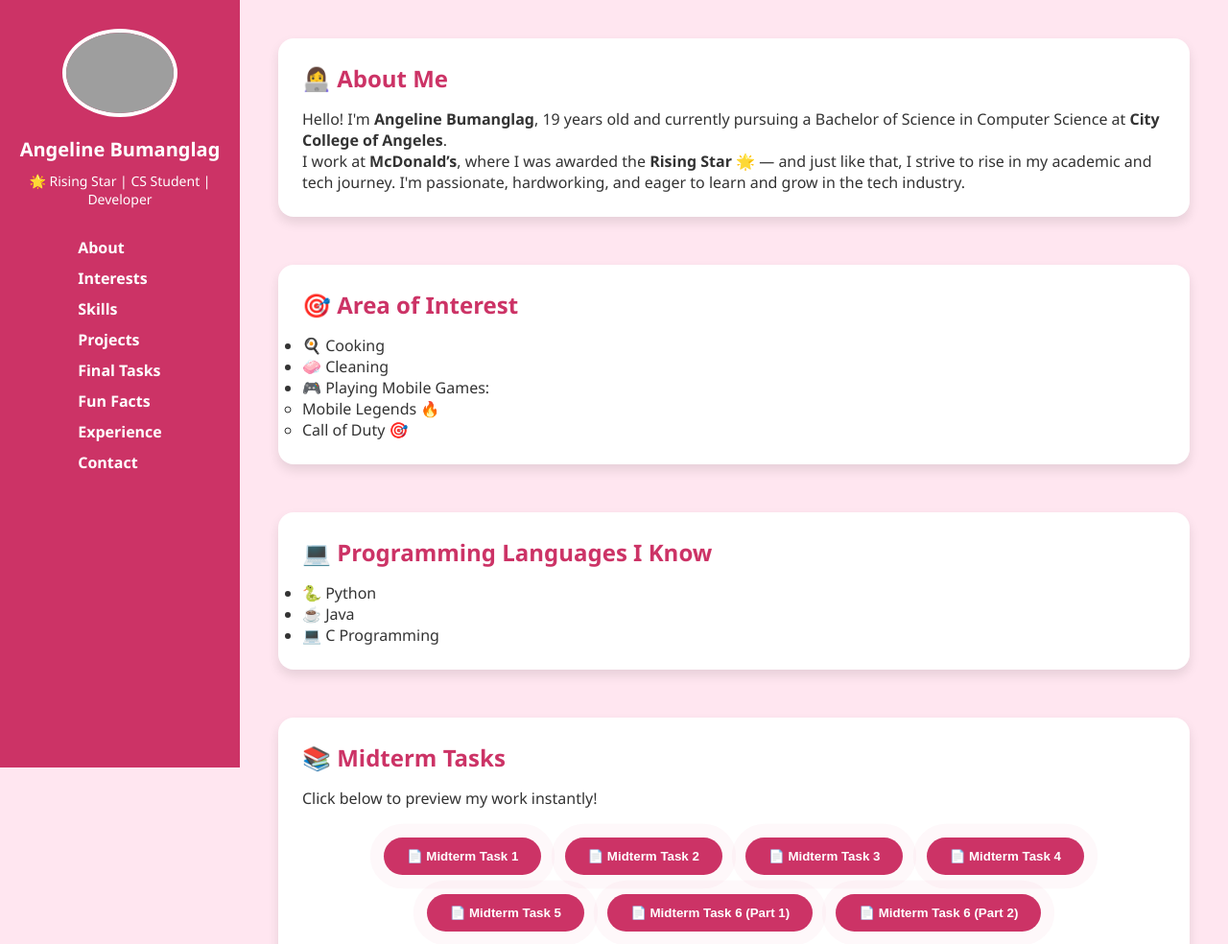
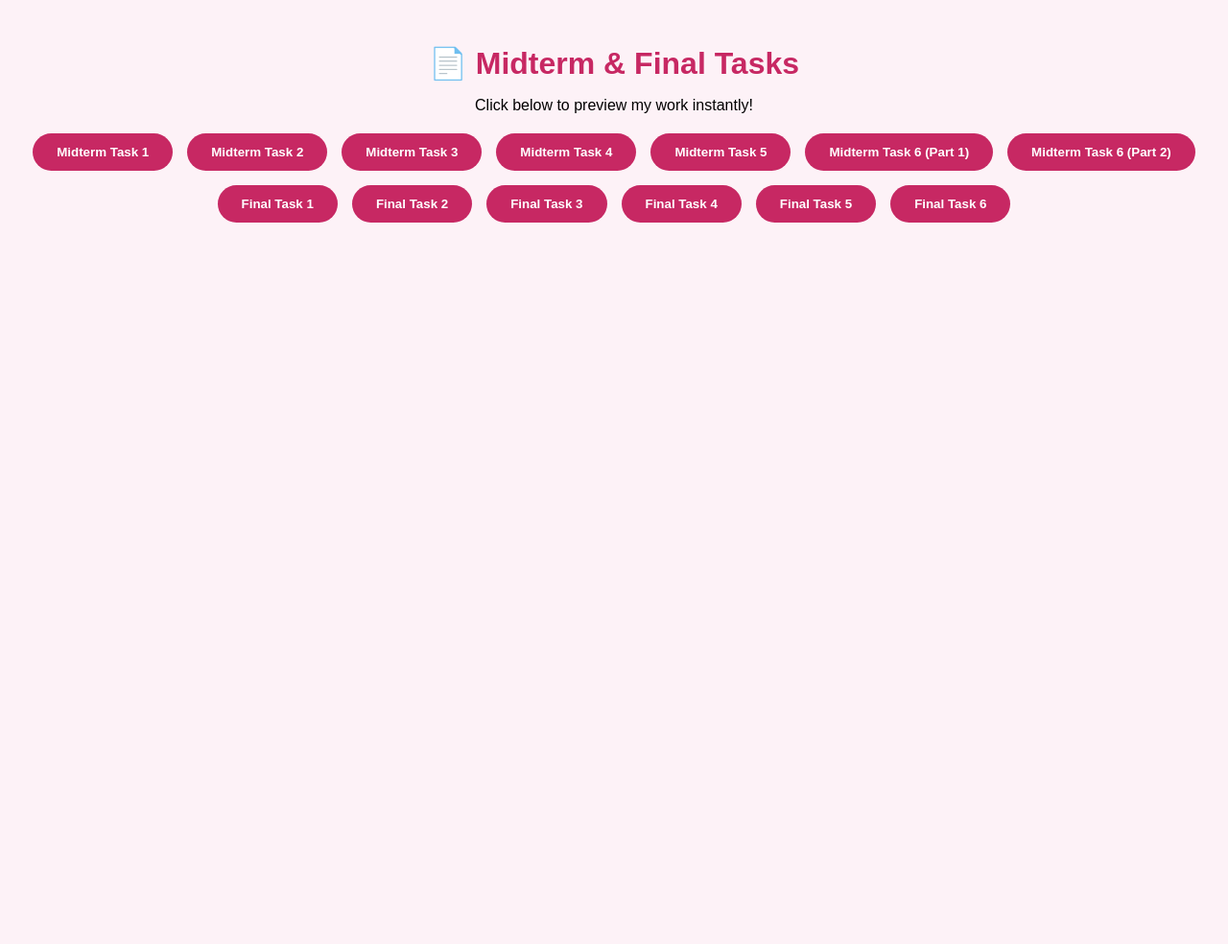
Before and after one commit to abumanglag24-0134-hue/abumanglag24-0134, a plain HTML site: page index.html in a window 1280 px wide. Shown: the top 984 px of the page at 96% size. After the commit the page ends 800 px from the top, so only its background shows below. Drawn offline with Linux system fonts and the light colour scheme; grey boxes are pictures that could not be loaded.

Commit message:
Revamp portfolio layout and update titles
Signed-off-by: Angeline D. Bumanglag <abumanglag24-0134@cca.edu.ph>

```diff
--- a/index.html
+++ b/index.html
@@ -3,259 +3,120 @@
 <head>
 <meta charset="UTF-8">
 <meta name="viewport" content="width=device-width, initial-scale=1.0">
-  <title>🌟 Angeline Bumanglag | Portfolio</title>
+<title>Tasks Preview</title>
+
 <style>
-    * { margin: 0; padding: 0; box-sizing: border-box; }
-
     body {
-      font-family: "Segoe UI", Arial, sans-serif;
-      background-color: #ffe6f0;
-      color: #333;
-      display: flex;
-      min-height: 100vh;
+        font-family: Arial, sans-serif;
+        background-color: #fdf2f7;
+        margin: 0;
+        padding: 20px;
     }
 
-    .sidebar {
-      background: #cc3366;
-      color: white;
-      width: 250px;
-      padding: 30px 20px;
-      display: flex;
-      flex-direction: column;
-      align-items: center;
-      position: fixed;
-      height: 100%;
+    h2 {
+        color: #c72863;
+        font-size: 32px;
+        margin-bottom: 5px;
     }
 
-    .sidebar img {
-      border-radius: 50%;
-      border: 4px solid white;
-      width: 120px;
+    p {
+        font-size: 16px;
         margin-bottom: 20px;
     }
 
-    .sidebar h1 {
-      font-size: 20px;
-      margin-bottom: 10px;
+    .task-section {
         text-align: center;
     }
 
-    .sidebar p {
-      font-size: 14px;
-      margin-bottom: 20px;
-      text-align: center;
+    .task-buttons {
+        display: flex;
+        justify-content: center;
+        flex-wrap: wrap;
+        gap: 15px;
+        margin-bottom: 25px;
     }
 
-    .sidebar nav a {
-      display: block;
-      text-decoration: none;
+    .task-btn {
+        background-color: #c72863;
         color: white;
-      margin: 10px 0;
+        padding: 12px 25px;
+        border-radius: 30px;
+        border: none;
         font-weight: bold;
+        cursor: pointer;
         transition: 0.3s;
+        display: flex;
+        align-items: center;
+        gap: 6px;
     }
 
-    .sidebar nav a:hover { color: #ffe6f0; }
-
-    .main {
-      margin-left: 250px;
-      padding: 40px;
-      flex: 1;
+    .task-btn:hover {
+        background-color: #a41e52;
     }
 
-    section {
-      margin-bottom: 50px;
-      background: white;
-      padding: 25px;
-      border-radius: 16px;
-      box-shadow: 0 6px 12px rgba(0,0,0,0.1);
+    #pdfViewerContainer {
+        width: 100%;
+        height: 700px;
+        background: #ffffff;
+        border: 4px solid #c72863;
+        border-radius: 10px;
+        overflow: hidden;
+        display: none; /* Hidden until a button is clicked */
+        margin-top: 30px;
     }
 
-    h2 { color: #cc3366; margin-bottom: 15px; }
-
-    .pdf-button {
-      display: inline-block;
-      background-color: #cc3366;
-      color: white;
-      padding: 12px 24px;
-      border-radius: 30px;
-      text-decoration: none;
-      font-weight: bold;
-      transition: all 0.3s ease;
-      box-shadow: 0 4px 10px rgba(0,0,0,0.2);
-      text-align: center;
-      animation: pulse 2s infinite;
-      margin: 10px;
-      cursor: pointer;
+    #pdfViewer {
+        width: 100%;
+        height: 100%;
         border: none;
-    }
-
-    .pdf-button:hover {
-      background-color: #ff6699;
-      transform: scale(1.05);
-      box-shadow: 0 6px 14px rgba(0,0,0,0.3);
-    }
-
-    .button-container {
-      text-align: center;
-      margin-top: 20px;
-    }
-
-    @keyframes pulse {
-      0% { box-shadow: 0 0 0 0 rgba(204, 51, 102, 0.6); }
-      70% { box-shadow: 0 0 0 15px rgba(204, 51, 102, 0); }
-      100% { box-shadow: 0 0 0 0 rgba(204, 51, 102, 0); }
-    }
-
-    iframe {
-      width: 100%;
-      height: 600px;
-      border: 2px solid #cc3366;
-      border-radius: 10px;
-      margin-top: 20px;
-    }
-
-    footer {
-      text-align: center;
-      margin-top: 30px;
-      font-style: italic;
-      color: #555;
     }
 </style>
 </head>
+
 <body>
-  <aside class="sidebar">
-    <img src="https://avatars.githubusercontent.com/u/227550422?v=4" alt="Angeline's Picture">
-    <h1>Angeline Bumanglag</h1>
-    <p>🌟 Rising Star | CS Student | Developer</p>
-    <nav>
-      <a href="#about">About</a>
-      <a href="#interests">Interests</a>
-      <a href="#skills">Skills</a>
-      <a href="#projects">Projects</a>
-      <a href="#finaltasks">Final Tasks</a>
-      <a href="#fun">Fun Facts</a>
-      <a href="#experience">Experience</a>
-      <a href="#contact">Contact</a>
-    </nav>
-  </aside>
 
-  <main class="main">
-
-    <!-- ABOUT -->
-    <section id="about">
-      <h2>👩‍💻 About Me</h2>
-      <p>Hello! I'm <b>Angeline Bumanglag</b>, 19 years old and currently pursuing a Bachelor of Science in Computer Science at <b>City College of Angeles</b>.</p>
-      <p>I work at <b>McDonald’s</b>, where I was awarded the <b>Rising Star</b> 🌟 — and just like that, I strive to rise in my academic and tech journey. I'm passionate, hardworking, and eager to learn and grow in the tech industry.</p>
-    </section>
-
-    <!-- INTERESTS -->
-    <section id="interests">
-      <h2>🎯 Area of Interest</h2>
-      <ul>
-        <li>🍳 Cooking</li>
-        <li>🧼 Cleaning</li>
-        <li>🎮 Playing Mobile Games:
-          <ul>
-            <li>Mobile Legends 🔥</li>
-            <li>Call of Duty 🎯</li>
-          </ul>
-        </li>
-      </ul>
-    </section>
-
-    <!-- SKILLS -->
-    <section id="skills">
-      <h2>💻 Programming Languages I Know</h2>
-      <ul>
-        <li>🐍 Python</li>
-        <li>☕ Java</li>
-        <li>💻 C Programming</li>
-      </ul>
-    </section>
-
-    <!-- MIDTERM TASKS -->
-    <section id="projects">
-      <h2>📚 Midterm Tasks</h2>
+<!-- ========================================================= -->
+<!-- 🔴 BUTTONS SECTION (ALL TASKS TOGETHER) -->
+<!-- ========================================================= -->
+<div class="task-section">
+    <h2>📄 Midterm & Final Tasks</h2>
     <p>Click below to preview my work instantly!</p>
 
-      <div class="button-container">
-        <button class="pdf-button" onclick="showPDF('https://docs.google.com/gview?url=https://github.com/abumanglag24-0134-hue/angeline-s-portfolio/raw/main/MIDTERM%20TASK%201_%20BUMANGLAG.pdf&embedded=true')">📄 Midterm Task 1</button>
+    <div class="task-buttons">
 
-        <button class="pdf-button" onclick="showPDF('https://docs.google.com/gview?url=https://github.com/abumanglag24-0134-hue/angeline-s-portfolio/raw/main/MIDTERM%20TASK%202_Bumanglag.pdf&embedded=true')">📄 Midterm Task 2</button>
+        <!-- MIDTERM TASK BUTTONS -->
+        <button class="task-btn" onclick="openPDF('midterm1.pdf')">Midterm Task 1</button>
+        <button class="task-btn" onclick="openPDF('midterm2.pdf')">Midterm Task 2</button>
+        <button class="task-btn" onclick="openPDF('midterm3.pdf')">Midterm Task 3</button>
+        <button class="task-btn" onclick="openPDF('midterm4.pdf')">Midterm Task 4</button>
+        <button class="task-btn" onclick="openPDF('midterm5.pdf')">Midterm Task 5</button>
+        <button class="task-btn" onclick="openPDF('midterm6_part1.pdf')">Midterm Task 6 (Part 1)</button>
+        <button class="task-btn" onclick="openPDF('midterm6_part2.pdf')">Midterm Task 6 (Part 2)</button>
 
-        <button class="pdf-button" onclick="showPDF('https://docs.google.com/gview?url=https://github.com/abumanglag24-0134-hue/angeline-s-portfolio/raw/main/MIDTERM%20TASK%203_Bumanglag.pdf&embedded=true')">📄 Midterm Task 3</button>
+        <!-- FINAL TASK BUTTONS -->
+        <button class="task-btn" onclick="openPDF('final1.pdf')">Final Task 1</button>
+        <button class="task-btn" onclick="openPDF('final2.pdf')">Final Task 2</button>
+        <button class="task-btn" onclick="openPDF('final3.pdf')">Final Task 3</button>
+        <button class="task-btn" onclick="openPDF('final4.pdf')">Final Task 4</button>
+        <button class="task-btn" onclick="openPDF('final5.pdf')">Final Task 5</button>
+        <button class="task-btn" onclick="openPDF('final6.pdf')">Final Task 6</button>
 
-        <button class="pdf-button" onclick="showPDF('https://docs.google.com/gview?url=https://github.com/abumanglag24-0134-hue/angeline-s-portfolio/raw/main/MIDTERM%20TASK%204_Bumanglag.pdf&embedded=true')">📄 Midterm Task 4</button>
-
-        <button class="pdf-button" onclick="showPDF('https://docs.google.com/gview?url=https://github.com/abumanglag24-0134-hue/angeline-s-portfolio/raw/main/MIDTERM%20TASK%205_Bumanglag.pdf&embedded=true')">📄 Midterm Task 5</button>
-
-        <button class="pdf-button" onclick="showPDF('https://docs.google.com/gview?url=https://github.com/abumanglag24-0134-hue/angeline-s-portfolio/raw/main/MIDTERM%20TASK%206_Bumanglag%2C%20Mangalino%20%231.pdf&embedded=true')">📄 Midterm Task 6 (Part 1)</button>
-
-        <button class="pdf-button" onclick="showPDF('https://docs.google.com/gview?url=https://github.com/abumanglag24-0134-hue/angeline-s-portfolio/raw/main/MIDTERM%20TASK%206_Bumanglag%2C%20Mangalino%20%232.pdf&embedded=true')">📄 Midterm Task 6 (Part 2)</button>
+    </div>
 </div>
 
-      <iframe id="viewer-frame" src="" allowfullscreen></iframe>
-    </section>
-
-
-    <!-- ⭐ FINAL TASKS SECTION (NEW + FIXED) -->
-    <section id="finaltasks">
-      <h2>📚 Final Tasks</h2>
-      <p>Click below to preview my final requirements!</p>
-
-      <div class="button-container">
-
-        <button class="pdf-button" onclick="showPDF('https://docs.google.com/gview?url=https://github.com/abumanglag24-0134-hue/angeline-s-portfolio/raw/main/FINAL%20TASK%201%20(1).pdf&embedded=true')">📄 Final Task 1</button>
-
-        <button class="pdf-button" onclick="showPDF('https://docs.google.com/gview?url=https://github.com/abumanglag24-0134-hue/angeline-s-portfolio/raw/main/FINAL%20TASK%202.pdf&embedded=true')">📄 Final Task 2</button>
-
-        <button class="pdf-button" onclick="showPDF('https://docs.google.com/gview?url=https://github.com/abumanglag24-0134-hue/angeline-s-portfolio/raw/main/FINAL%20TASK%203.pdf.pdf&embedded=true')">📄 Final Task 3</button>
-
-        <button class="pdf-button" onclick="showPDF('https://docs.google.com/gview?url=https://github.com/abumanglag24-0134-hue/angeline-s-portfolio/raw/main/FINAL-TASK-4%20(1).pdf&embedded=true')">📄 Final Task 4</button>
-
-        <button class="pdf-button" onclick="showPDF('https://docs.google.com/gview?url=https://github.com/abumanglag24-0134-hue/angeline-s-portfolio/raw/main/FINALS%20TASK%205%20(1).pdf&embedded=true')">📄 Final Task 5</button>
-
-        <button class="pdf-button" onclick="showPDF('https://docs.google.com/gview?url=https://github.com/abumanglag24-0134-hue/angeline-s-portfolio/raw/main/FINAL%20TASK%206.pdf&embedded=true')">📄 Final Task 6</button>
-
+<!-- ========================================================= -->
+<!-- 🔴 PDF VIEWER BOX (BOTTOM) -->
+<!-- ========================================================= -->
+<div id="pdfViewerContainer">
+    <iframe id="pdfViewer"></iframe>
 </div>
-    </section>
-
-
-    <!-- FUN FACTS -->
-    <section id="fun">
-      <h2>🤪 Fun Facts About Me</h2>
-      <p>🍜 I enjoy multitasking between cooking and debugging code.</p>
-      <p>🔥 I'm lowkey competitive in Mobile Legends and love strategic gameplay.</p>
-      <p>🧹 Cleaning helps me think clearly — it's like debugging, but in real life!</p>
-      <p>🍟 I was once told I make the best fries at McDonald’s 😂</p>
-    </section>
-
-    <!-- EXPERIENCE -->
-    <section id="experience">
-      <h2>🧠 Experience</h2>
-      <p>📚 <b>2023–Present:</b> BS Computer Science — City College of Angeles</p>
-      <p>Studying application development, networking, data structures, algorithms, database concepts, and object-oriented programming. Actively participating in coding challenges and developing problem-solving skills.</p>
-    </section>
-
-    <!-- CONTACT -->
-    <section id="contact">
-      <h2>📬 Contact Me</h2>
-      <ul>
-        <li>📧 <b>Email:</b> <a href="mailto:abumanglag24-0134@cca.edu.ph">abumanglag24-0134@cca.edu.ph</a></li>
-        <li>👤 <b>Facebook:</b> <a href="https://www.facebook.com/">Angeline Bumanglag</a></li>
-      </ul>
-    </section>
-
-    <footer>
-      ✨ Thank you for visiting my portfolio! I'm still learning, but I'm excited for what's ahead. 💪
-    </footer>
-  </main>
 
 <script>
-    function showPDF(url) {
-      document.getElementById('viewer-frame').src = url;
+function openPDF(file) {
+    document.getElementById("pdfViewerContainer").style.display = "block";
+    document.getElementById("pdfViewer").src = file + "#toolbar=0";
 }
 </script>
+
 </body>
 </html>
```
Lines whose indentation alone changed are shown as unchanged.
